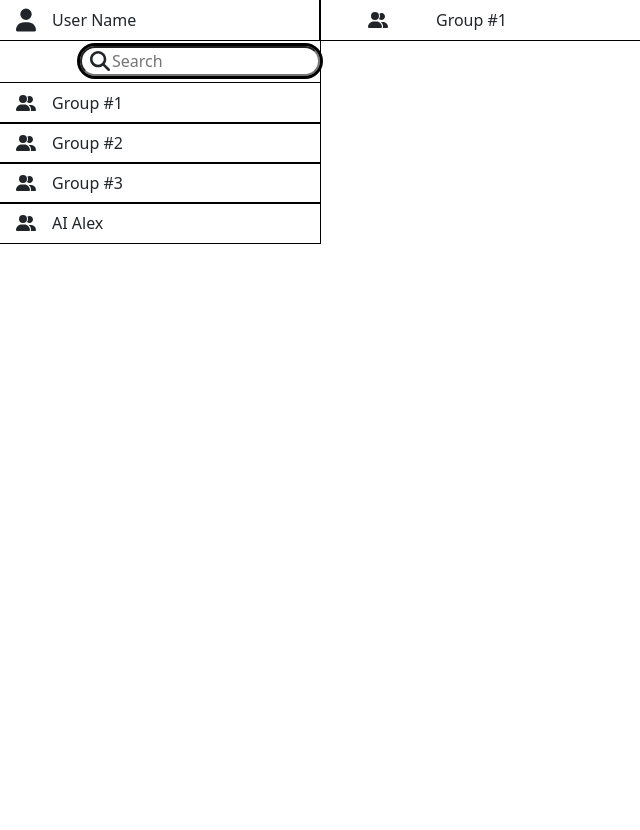
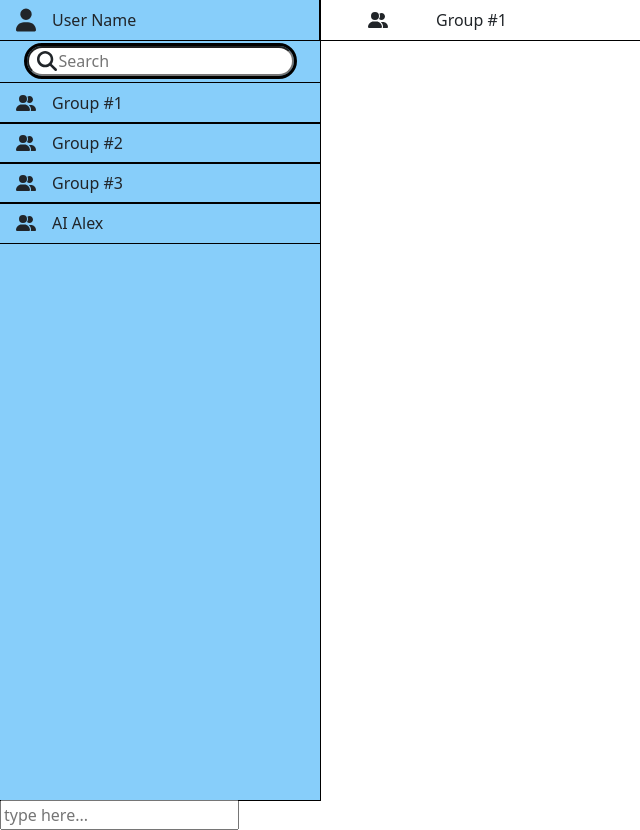
Before and after one commit to Ahmad-ayoub/Voca, a React (Create React App) app: page /MainPage in a window 1280 px wide. Shown: the whole page, without its empty margins (0-640 px from the left). Before the commit the page ends 800 px from the top, so only its background shows below. Built offline with nearby package versions, Linux system fonts and the light colour scheme.

Commit message:
fixing up the FE

```diff
--- a/src/Components/MainPage/MainPage.css
+++ b/src/Components/MainPage/MainPage.css
@@ -36,13 +36,15 @@
   outline: 1px solid black;
   width: 25%;
   flex-wrap: wrap;
+  flex-direction: column;
+  height: 100vh;
+  background-color: lightskyblue;
 }
 
 .search-container {
   position: relative;
   display: flex;
   align-items: center;
-  margin-left: 25%;
   margin-top: 2%;
   margin-bottom: 2%;
 }
@@ -83,3 +85,6 @@
   position: relative;
   top: 8px;
 }
+
+.text_box {
+}
--- a/src/Components/MainPage/MainPage.js
+++ b/src/Components/MainPage/MainPage.js
@@ -45,6 +45,7 @@ const MainPage = () => {
         <FontAwesomeIcon icon={faUserGroup} className="profile_box_image" />
         <p className="profile_box_text">Group #1</p>
       </div>
+      <input className="text_box" placeholder="type here..." />
     </div>
   );
 };
```
